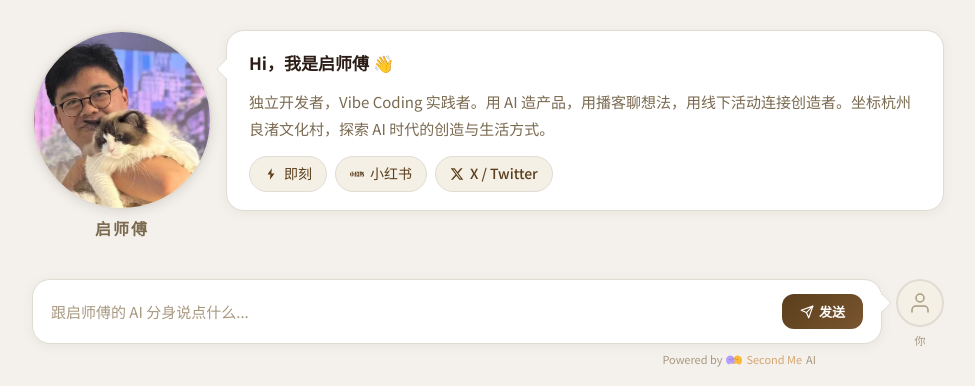
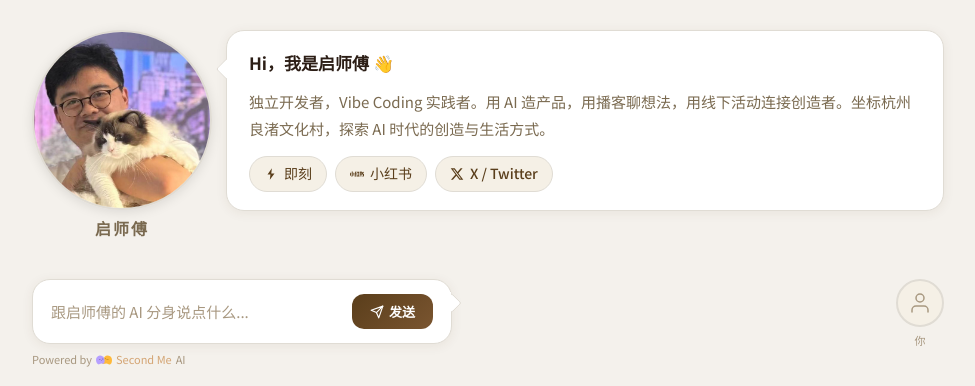
Before and after one commit to go123824123-web/qishifu, a plain HTML site: page index.html in a window 1280 px wide. Shown: the part 54-440 px from the top of the page, without its empty margins (152-1127 px from the left). Drawn offline with Linux system fonts and the light colour scheme.

Commit message:
fix: narrow visitor chat bubble width to 420px

```diff
--- a/index.html
+++ b/index.html
@@ -161,7 +161,7 @@ a { color: inherit; text-decoration: none; }
   font-size: 11px; color: var(--text3); white-space: nowrap;
 }
 .visitor-bubble {
-  flex: 1; min-width: 0;
+  min-width: 0; max-width: 420px;
   background: var(--surface); border: 1px solid var(--border);
   border-radius: 18px; box-shadow: var(--shadow);
   padding: 14px 18px; position: relative;
@@ -200,8 +200,8 @@ a { color: inherit; text-decoration: none; }
   box-shadow: 0 4px 14px rgba(90,62,27,0.25);
 }
 .visitor-hint {
-  font-size: 11px; color: var(--text3); text-align: right;
-  margin-top: 6px; padding-right: 66px;
+  font-size: 11px; color: var(--text3); text-align: left;
+  margin-top: 6px; max-width: 420px;
 }
 
 @media (max-width: 600px) {
```
